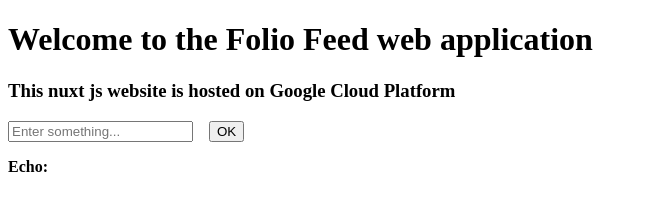
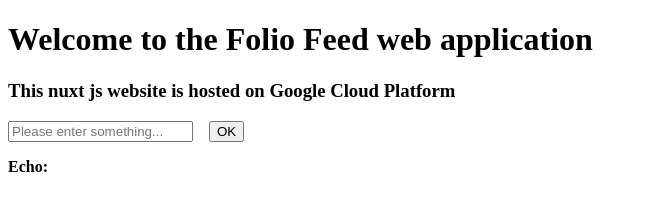
Before and after one commit to Gowtham1729/folio-feed, a Nuxt app in the folder applications/frontend/: page / in a window 1280 px wide. Shown: the top 211 px of the page, without its empty margins (0-647 px from the left). Built offline with nearby package versions, Linux system fonts and the light colour scheme.

Commit message:
test: workflows

```diff
--- a/applications/frontend/app.vue
+++ b/applications/frontend/app.vue
@@ -4,7 +4,7 @@
     <h3>This nuxt js website is hosted on Google Cloud Platform</h3>
 
     <div>
-      <input v-model="userInput" placeholder="Enter something..."/>
+      <input v-model="userInput" placeholder="Please enter something..."/>
 
       <button @click="addInputToList">OK</button>
     </div>
```
Also changed, not shown: 1 other file (tests, documents, lock files or other folders).
